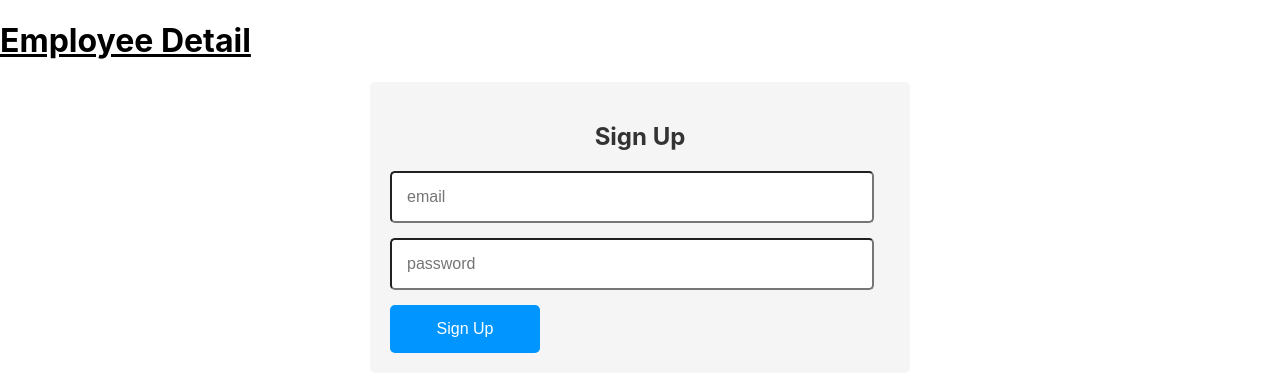
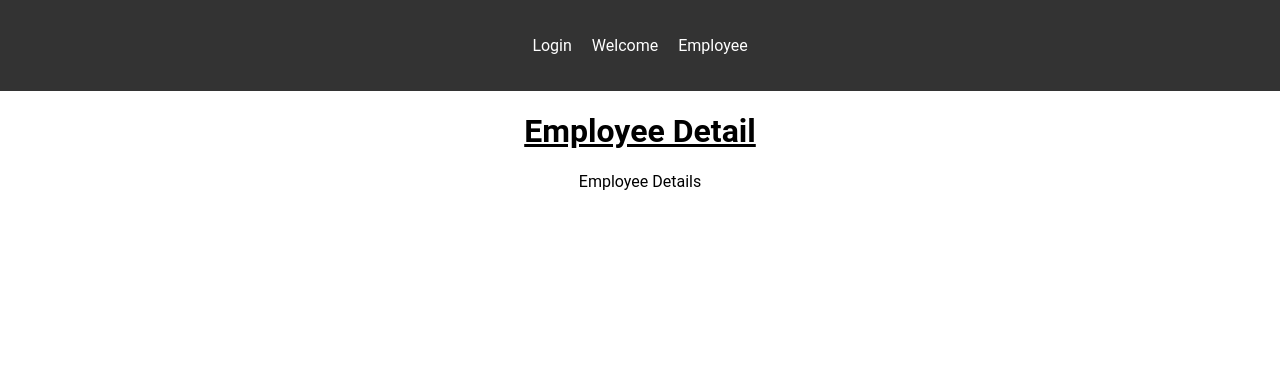
Before and after one commit to bubun123-git/myassignment1, a React (Create React App) app: page /Employee in a window 1280 px wide. Shown: the top 392 px of the page. Built offline with nearby package versions, Linux system fonts and the light colour scheme.

Commit message:
created Navlink

```diff
--- a/package.json
+++ b/package.json
@@ -8,6 +8,7 @@
     "@testing-library/user-event": "^13.5.0",
     "react": "^18.2.0",
     "react-dom": "^18.2.0",
+    "react-router-dom": "^5.3.4",
     "react-scripts": "5.0.1",
     "web-vitals": "^2.1.4"
   },
--- a/src/App.css
+++ b/src/App.css
@@ -1,34 +1,38 @@
-.App {
+body {
   text-align: center;
+  font-family: 'Roboto', sans-serif; /* Use a modern sans-serif font */
 }
 
-.App-logo {
-  height: 40vmin;
+.logo {
+  height: 80px; /* Adjusted height for better scaling */
   pointer-events: none;
+  animation: spin 20s linear infinite;
 }
 
 @media (prefers-reduced-motion: no-preference) {
-  .App-logo {
-    animation: App-logo-spin infinite 20s linear;
+  .logo {
+    animation: spin 5s ease-in-out infinite; /* Smoother animation */
   }
 }
 
-.App-header {
-  background-color: #282c34;
+.header {
+  background-image: linear-gradient(to bottom right, #333, #444); /* Metallic grey gradient */
   min-height: 100vh;
   display: flex;
   flex-direction: column;
   align-items: center;
   justify-content: center;
-  font-size: calc(10px + 2vmin);
-  color: white;
+  padding: 40px; /* Added padding for better breathing room */
+  color: #fff; /* White text */
 }
 
-.App-link {
-  color: #61dafb;
+.link {
+  color: #3498db; /* Brighter blue for links */
+  text-decoration: none; /* Remove underline for cleaner look */
+  font-weight: bold; /* Add emphasis to links */
 }
 
-@keyframes App-logo-spin {
+@keyframes spin {
   from {
     transform: rotate(0deg);
   }
--- a/src/App.js
+++ b/src/App.js
@@ -1,13 +1,26 @@
+import React from "react";
 import "./App.css";
-import React from "react";
 import Signup from "./Components/Signup";
+import { Route } from "react-router-dom";
+import Employee from "./Components/Employee";
+import Welcome from "./Components/Welcome";
+import Mainheader from "./Components/Mainheader";
 
 function App() {
   return (
-    <React.Fragment className="App">
+    <div className="App">
+      <Mainheader/>
       <h1 style={{ textDecoration: "underline" }}>Employee Detail</h1>
-      <Signup />
-    </React.Fragment>
+      <Route path="/Home">
+        <Signup />
+      </Route>
+      <Route path="/Welcome">
+        <Welcome />
+      </Route>
+      <Route path="/Employee">
+        <Employee />
+      </Route>
+    </div>
   );
 }
 
--- /dev/null
+++ b/src/Components/Employee.js
@@ -0,0 +1,11 @@
+import React from 'react'
+
+function Employee() {
+  return (
+    <div>
+      Employee Details
+    </div>
+  )
+}
+
+export default Employee
--- /dev/null
+++ b/src/Components/Mainheader.css
@@ -0,0 +1,30 @@
+/* Mainheader.css */
+
+.main-header {
+    background-color: #333; /* Dark background color */
+    color: #fff; /* Text color */
+    padding: 20px 0; /* Top and bottom padding */
+  }
+
+  .nav-list {
+    list-style-type: none; /* Remove bullet points */
+    padding: 0;
+  }
+
+  .nav-item {
+    display: inline-block; /* Display list items horizontally */
+    margin-right: 20px; /* Spacing between list items */
+  }
+
+  .nav-item:last-child {
+    margin-right: 0; /* Remove margin from last list item */
+  }
+
+  .nav-link {
+    text-decoration: none; /* Remove underline from links */
+    color: #fff; /* Text color */
+  }
+
+  .nav-link:hover {
+    color: #ffd700; /* Change text color on hover */
+  }
--- /dev/null
+++ b/src/Components/Mainheader.js
@@ -0,0 +1,26 @@
+import React from "react";
+import { Link } from "react-router-dom";
+import { NavLink } from "react-router-dom/cjs/react-router-dom";
+import '../Components/Mainheader.css'
+
+function Mainheader() {
+  return (
+    <header className="main-header">
+      <nav>
+        <ul className="nav-list">
+          <li className="nav-item">
+            <NavLink to="/Home" className="nav-link">Login</NavLink>
+          </li>
+          <li className="nav-item">
+            <NavLink to="/Welcome" className="nav-link">Welcome</NavLink>
+          </li>
+          <li className="nav-item">
+            <NavLink to="/Employee" className="nav-link">Employee</NavLink>
+          </li>
+        </ul>
+      </nav>
+    </header>
+  );
+}
+
+export default Mainheader;
--- a/src/Components/Signup.js
+++ b/src/Components/Signup.js
@@ -6,6 +6,7 @@ function Signup() {
   const [password, setPassword] = useState("");
   return (
     <div className="signup-container">
+      <form>
         <h2>Sign Up</h2>
         <input
           className="input-field"
@@ -23,6 +24,7 @@ function Signup() {
           onChange={(e) => setPassword(e.target.value)}
         />
         <button className="signup-btn">Sign Up</button>
+      </form>
     </div>
   );
 }
--- /dev/null
+++ b/src/Components/Welcome.js
@@ -0,0 +1,11 @@
+import React from 'react'
+
+function Welcome() {
+  return (
+    <div>
+      Welcome Admin
+    </div>
+  )
+}
+
+export default Welcome
```
Also changed, not shown: src/index.js (+9 -8 lines), 1 other file (tests, documents, lock files or other folders). Lines whose indentation alone changed are shown as unchanged.
